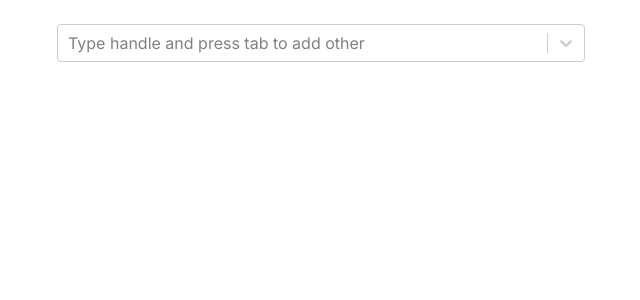
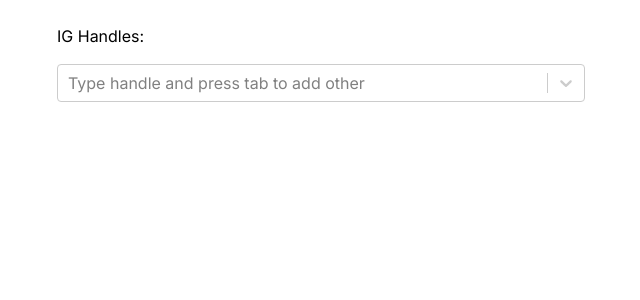
Before and after one commit to samratsuzil/insta, a Next.js app: page / in a window 1280 px wide. Shown: the top 300 px of the page, without its empty margins (319-959 px from the left). Built offline with nearby package versions, Linux system fonts and the light colour scheme.

Commit message:
user agent change

```diff
--- a/src/app/page.tsx
+++ b/src/app/page.tsx
@@ -1,6 +1,5 @@
 "use client";
 
-import axios from "axios";
 import React, { useState } from "react";
 import CreatableSelect from "react-select/creatable";
 import UserDetail from "./components/UserDetail";
@@ -31,6 +30,7 @@ export default function Home() {
 
   return (
     <div className="flex flex-col gap-4 p-6 max-w-xl mx-auto">
+      IG Handles:
       <CreatableSelect
         isClearable
         placeholder="Type handle and press tab to add other"
@@ -38,14 +38,12 @@ export default function Home() {
         isMulti
         onChange={(newValue) => setIgHandles(newValue)}
       />
-
       {/* <button
           className="btn bg-green-600 shadow-lg py-2 px-1 text-white"
           onClick={() => {}}
         >
           Fetch
         </button> */}
-
       {igHandles && (
         <div className="flex flex-col">
           {igHandles?.map((igHandleOtion: any) => (
```
